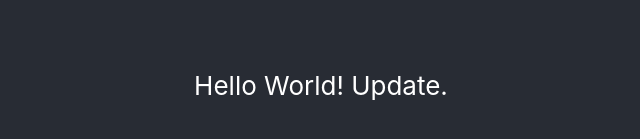
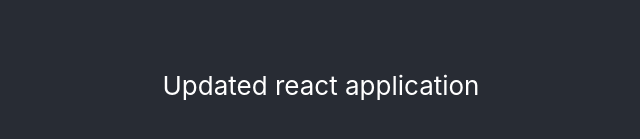
Before and after one commit to hpanditi/react-github-repo, a React (Create React App) app: page / in a window 1280 px wide. Shown: the part 315-454 px from the top of the page, without its empty margins (319-959 px from the left). Built offline with nearby package versions, Linux system fonts and the light colour scheme.

Commit message:
Update App.js

```diff
--- a/src/App.js
+++ b/src/App.js
@@ -4,7 +4,7 @@ function App() {
   return (
     <div className="App">
       <header className="App-header">
-        <p>Hello World! Update.</p>
+        <p>Updated react application</p>
       </header>
     </div>
   );
```
